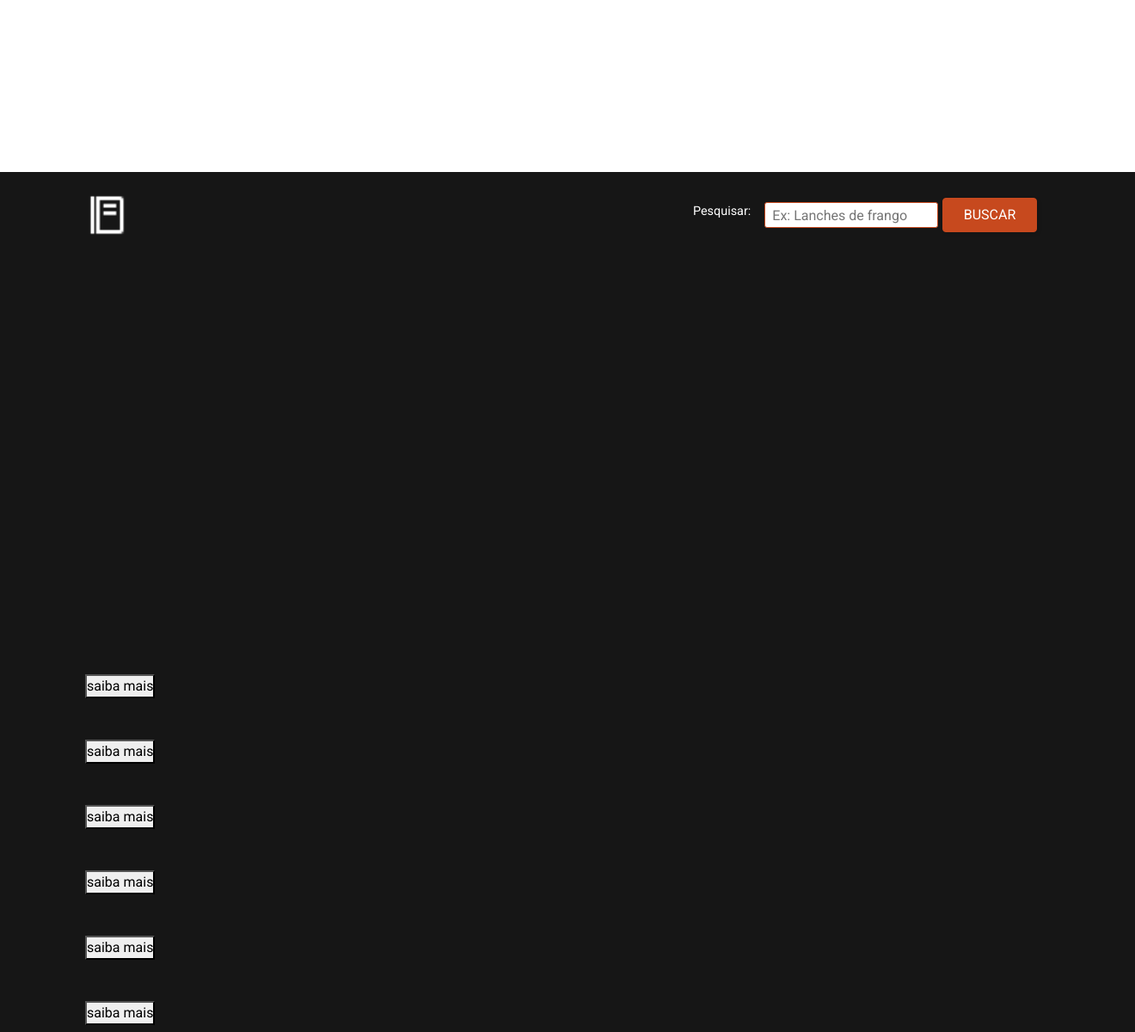
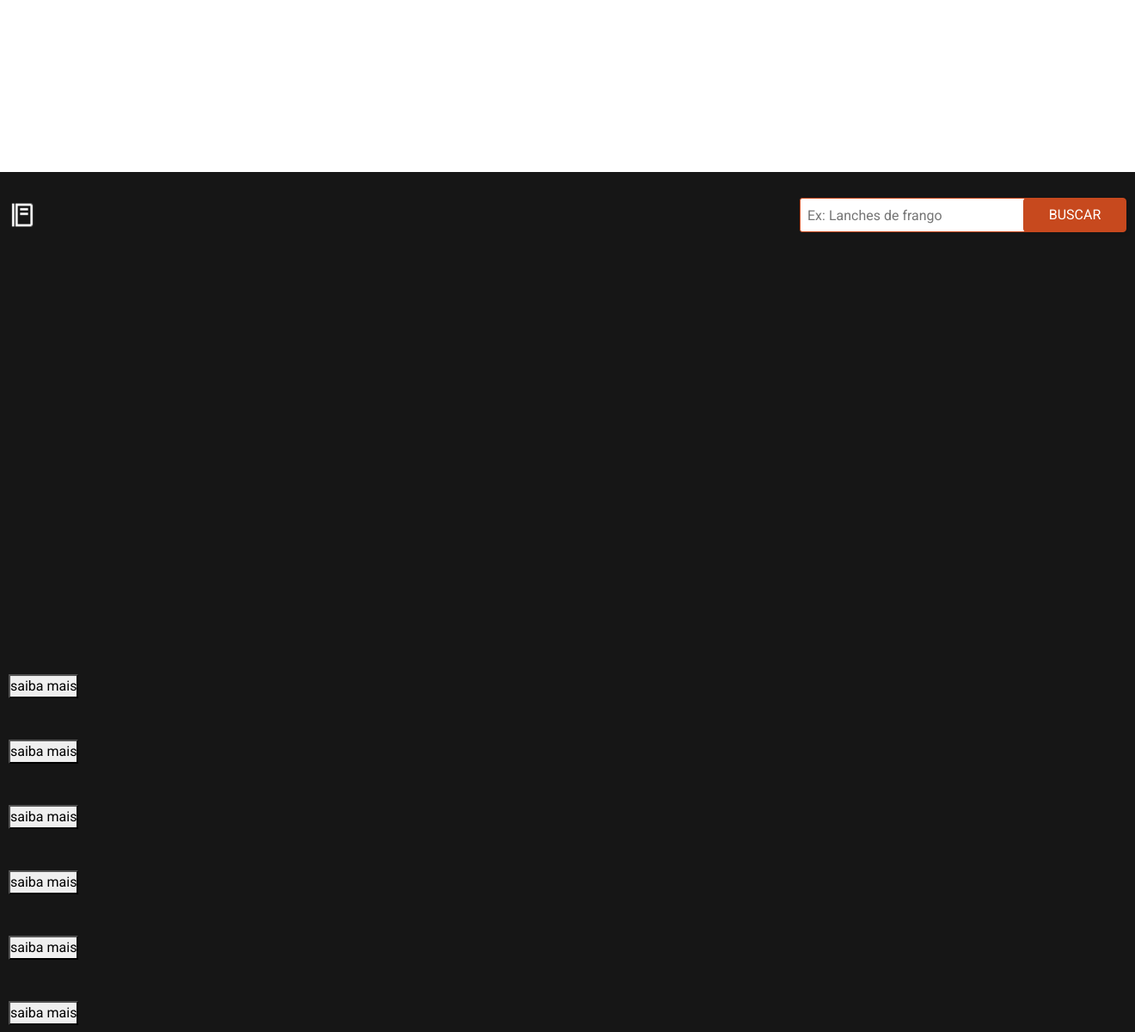
Before and after one commit to KevinAlves55/Hamburgueria, a PHP site: page / in a window 1320 px wide. Shown: the part 720-1920 px from the top of the page at 86% size. Run offline with PHP 8.4, Linux system fonts and the light colour scheme.

Commit message:
Corrigindo bugs do bootstrap

```diff
--- a/assets/sass/_bodyDefault.scss
+++ b/assets/sass/_bodyDefault.scss
@@ -14,6 +14,5 @@
 
 body {
     @include display-flex(column, flex-start, flex-start);
-
     font-family: 'Roboto', sans-serif;
 }
--- a/assets/sass/estilo.css
+++ b/assets/sass/estilo.css
@@ -62,7 +62,7 @@
 
 header {
   height: 170px;
-  width: 100vw;
+  width: 100%;
   display: -webkit-box;
   display: -ms-flexbox;
   display: flex;
@@ -80,9 +80,9 @@
   position: fixed;
 }
 
-#container-midia {
+#conteudo-midia {
   height: 40px;
-  width: 88vw;
+  width: 1400px;
   display: -webkit-box;
   display: -ms-flexbox;
   display: flex;
@@ -212,9 +212,8 @@
           filter: brightness(80%);
 }
 
-.container {
-  width: 85vw;
-  padding: 0;
+.conteudo {
+  width: 1300px;
 }
 
 .itens-header {
@@ -282,7 +281,7 @@
   margin-left: 0.5rem;
 }
 
-#navigation {
+#nav {
   height: 130px;
   width: 550px;
   display: -webkit-box;
@@ -300,7 +299,7 @@
           align-items: flex-start;
 }
 
-#navigation ul {
+#nav ul {
   height: inherit;
   width: inherit;
   display: -webkit-box;
@@ -318,7 +317,7 @@
           align-items: center;
 }
 
-#navigation ul li {
+#nav ul li {
   display: -webkit-box;
   display: -ms-flexbox;
   display: flex;
@@ -336,11 +335,12 @@
   text-transform: uppercase;
 }
 
-#navigation ul li a {
+#nav ul li a {
   color: #FFF;
+  text-decoration: none;
 }
 
-#navigation ul li a:hover {
+#nav ul li a:hover {
   -webkit-filter: brightness(80%);
           filter: brightness(80%);
 }
@@ -364,7 +364,7 @@
   background-color: #161616;
 }
 
-.itens-main {
+main .itens-main {
   height: inherit;
   display: -webkit-box;
   display: -ms-flexbox;
@@ -381,53 +381,9 @@
           align-items: flex-start;
 }
 
-#filtragem {
+main .itens-main #filtragem {
   height: 100px;
-  width: inherit;
-  display: -webkit-box;
-  display: -ms-flexbox;
-  display: flex;
-  -webkit-box-orient: horizontal;
-  -webkit-box-direction: normal;
-      -ms-flex-direction: row;
-          flex-direction: row;
-  -webkit-box-pack: justify;
-      -ms-flex-pack: justify;
-          justify-content: space-between;
-  -webkit-box-align: center;
-      -ms-flex-align: center;
-          align-items: center;
-  background-color: #161616;
-}
-
-#filtragem img {
-  height: 3.2rem;
-  width: 3.2rem;
-  cursor: pointer;
-}
-
-#filtragem #busca {
-  height: inherit;
-  width: 400px;
-  display: -webkit-box;
-  display: -ms-flexbox;
-  display: flex;
-  -webkit-box-orient: horizontal;
-  -webkit-box-direction: normal;
-      -ms-flex-direction: row;
-          flex-direction: row;
-  -webkit-box-pack: justify;
-      -ms-flex-pack: justify;
-          justify-content: space-between;
-  -webkit-box-align: center;
-      -ms-flex-align: center;
-          align-items: center;
-  margin-right: 15px;
-}
-
-#filtragem #busca #pesquisa {
-  height: inherit;
-  width: 285px;
+  width: 100%;
   display: -webkit-box;
   display: -ms-flexbox;
   display: flex;
@@ -443,25 +399,81 @@
           align-items: center;
 }
 
-#filtragem #busca #pesquisa label {
-  color: #FFF;
-  font-weight: 400;
-  font-size: 0.9rem;
-  margin-right: 1rem;
+main .itens-main #filtragem #cardapio {
+  height: inherit;
+  width: auto;
+  min-width: 50px;
+  display: -webkit-box;
+  display: -ms-flexbox;
+  display: flex;
+  -webkit-box-orient: horizontal;
+  -webkit-box-direction: normal;
+      -ms-flex-direction: row;
+          flex-direction: row;
+  -webkit-box-pack: justify;
+      -ms-flex-pack: justify;
+          justify-content: space-between;
+  -webkit-box-align: center;
+      -ms-flex-align: center;
+          align-items: center;
 }
 
-#filtragem #busca #pesquisa #serarch {
-  height: 30px;
-  width: 250px;
+main .itens-main #filtragem #cardapio img {
+  height: 2rem;
+  width: 2rem;
+  cursor: pointer;
+}
+
+main .itens-main #filtragem #buscar {
+  height: inherit;
+  width: auto;
+  min-width: 300px;
+  display: -webkit-box;
+  display: -ms-flexbox;
+  display: flex;
+  -webkit-box-orient: horizontal;
+  -webkit-box-direction: normal;
+      -ms-flex-direction: row;
+          flex-direction: row;
+  -webkit-box-pack: justify;
+      -ms-flex-pack: justify;
+          justify-content: space-between;
+  -webkit-box-align: center;
+      -ms-flex-align: center;
+          align-items: center;
+}
+
+main .itens-main #filtragem #buscar #pesquisa {
+  height: inherit;
+  width: 380px;
+  display: -webkit-box;
+  display: -ms-flexbox;
+  display: flex;
+  -webkit-box-orient: horizontal;
+  -webkit-box-direction: normal;
+      -ms-flex-direction: row;
+          flex-direction: row;
+  -webkit-box-pack: justify;
+      -ms-flex-pack: justify;
+          justify-content: space-between;
+  -webkit-box-align: center;
+      -ms-flex-align: center;
+          align-items: center;
+  position: relative;
+}
+
+main .itens-main #filtragem #buscar #pesquisa #serarch {
+  height: 40px;
+  width: 350px;
   padding: 8px;
   border-radius: 3px;
   border: 1px solid #C7491E;
   color: #161616;
 }
 
-#filtragem #busca #submit {
+main .itens-main #filtragem #buscar #pesquisa #submit {
   height: 40px;
-  width: 110px;
+  width: 120px;
   display: -webkit-box;
   display: -ms-flexbox;
   display: flex;
@@ -483,9 +495,11 @@
   -webkit-box-shadow: 0.125rem 0.125rem 0.25rem rgba(0, 0, 0, 0.1);
           box-shadow: 0.125rem 0.125rem 0.25rem rgba(0, 0, 0, 0.1);
   cursor: pointer;
+  position: absolute;
+  right: 0;
 }
 
-#filtragem #busca #submit:hover {
+main .itens-main #filtragem #buscar #pesquisa #submit:hover {
   -webkit-filter: brightness(110%);
           filter: brightness(110%);
   -webkit-transition: .5s;
--- a/assets/sass/estilo.scss
+++ b/assets/sass/estilo.scss
@@ -5,14 +5,14 @@
 @import '../sass/slide';
 
 header {
-    @include box(170px, 100vw);
+    @include box(170px, 100%);
     @include display-flex(column, space-between, center);
     z-index: 2;
     position: fixed;
 }
 
-#container-midia {
-    @include box(40px, 88vw);
+#conteudo-midia {
+    @include box(40px, 1400px);
     @include display-flex(row, space-between, center);
 }
 
@@ -74,9 +74,8 @@
     }
 }
 
-.container {
-    width: 85vw;
-    padding: 0;
+.conteudo {
+    width: 1300px;
 }
 
 .itens-header {
@@ -114,13 +113,12 @@
     }
 }
 
-#navigation {
+#nav {
     @include box(130px, 550px);
     @include display-flex(row, flex-start, flex-start);
 
     ul {
         @include box(inherit, inherit);
-
         @include display-flex(row, space-between, center);
 
         li {
@@ -130,6 +128,7 @@
 
             a {
                 color: $neutra;
+                text-decoration: none;
 
                 &:hover {
                     filter: brightness(80%);
@@ -143,51 +142,47 @@
     @include box(1000px, 100%);
     @include display-flex(column, flex-start, center);
     background-color: #161616;
-}
 
     .itens-main {
         height: inherit;
         @include display-flex(column, space-between, flex-start);
+
+        #filtragem {
+            @include box(100px, 100%);
+            @include display-flex(row, space-between, center);
+
+            #cardapio {
+                @include box(inherit, auto);
+                min-width: 50px;
+                @include display-flex(row, space-between, center);
+
+                img {
+                    @include box(2rem, 2rem);
+                    cursor: pointer;
+                }
             }
 
-#filtragem {
-    @include box(100px, inherit);
+            #buscar {
+                @include box(inherit, auto);
+                min-width: 300px;
                 @include display-flex(row, space-between, center);
-    background-color: #161616;
-
-    img {
-        @include box(3.2rem, 3.2rem);
-        cursor: pointer;
-    }
-
-    #busca {
-        @include box(inherit, 400px);
-        @include display-flex(row, space-between, center);
-        margin-right: 15px;
 
                 #pesquisa {
-            @include box(inherit, 285px);
+                    @include box(inherit, 380px);
                     @include display-flex(row, space-between, center);
-
-            label {
-                color: $neutra;
-                font-weight: map-get($densidade, medium);
-                font-size: map-get($size, grau5);
-                margin-right: 1rem;
-            }
+                    position: relative;
 
                     #serarch {
-                @include box(30px, 250px);
+                        @include box(40px, 350px);
                         padding: 8px;
                         border-radius: 3px;
                         border: 1px solid $alaranjado;
                         color: $escura;
                         font-size: map-get($size, span);
                     }
-        }
 
                     #submit {
-            @include box(40px, 110px);
+                        @include box(40px, 120px);
                         @include display-flex(row, center, center);
                         text-transform: uppercase;
                         color: white;
@@ -196,6 +191,8 @@
                         border: 1px solid $alaranjado;
                         box-shadow: $box-shadow;
                         cursor: pointer;
+                        position: absolute;
+                        right: 0;
 
                         &:hover {
                             filter: brightness(110%);
@@ -204,3 +201,6 @@
                     }
                 }
             }
+        }
+    }
+}
--- a/index.html
+++ b/index.html
@@ -44,7 +44,7 @@
 <body>
 
     <header>
-        <div id="container-midia">
+        <div id="conteudo-midia">
             <div id="contatos">
                 <div id="telefone">
                     <ion-icon name="call-outline" class="midia"></ion-icon>
@@ -62,12 +62,12 @@
             </div>
         </div>
 
-        <div class="container itens-header">
+        <div class="conteudo itens-header">
             <div id="logo">
                 <img src="assets/img/logo.jpg" alt="Logo">
                 <h1>Burguer<span id="destaque">Gods</span></h1>
             </div>
-            <nav id="navigation">
+            <nav id="nav">
                 <ul>
                     <li><a href="#">a empresa</a></li>
                     <li><a href="#">produtos</a></li>
@@ -117,18 +117,18 @@
     <!-- Slide bootstrap -->
 
     <main>
-        <div class="container itens-main">
+        <div class="conteudo itens-main">
             <section id="filtragem">
 
-                <img src="assets/img/cardapio.png" alt="Cardápio">
+                <div id="cardapio">
+                    <img src="assets/img/cardapio.png" alt="Cardápio">
+                </div>
 
-                <div id="busca">
+                <div id="buscar">
                     <div id="pesquisa">
-                        <label>Pesquisar: </label>
-                        <input type="search" name="search" id="serarch" placeholder="Ex: Lanches de frango" maxlength="100">
+                        <input type="search" name="search" id="serarch" placeholder="Ex: Lanches de frango" maxlength="31">
+                        <input type="submit" value="buscar" name="btnBuscar" id="submit">
                     </div>
-
-                    <input type="submit" value="buscar" name="btnBuscar" id="submit">
                 </div>
             </section>
 
```
Also changed, not shown: assets/js/slide.js (added), 1 other file. Lines whose indentation alone changed are shown as unchanged.
